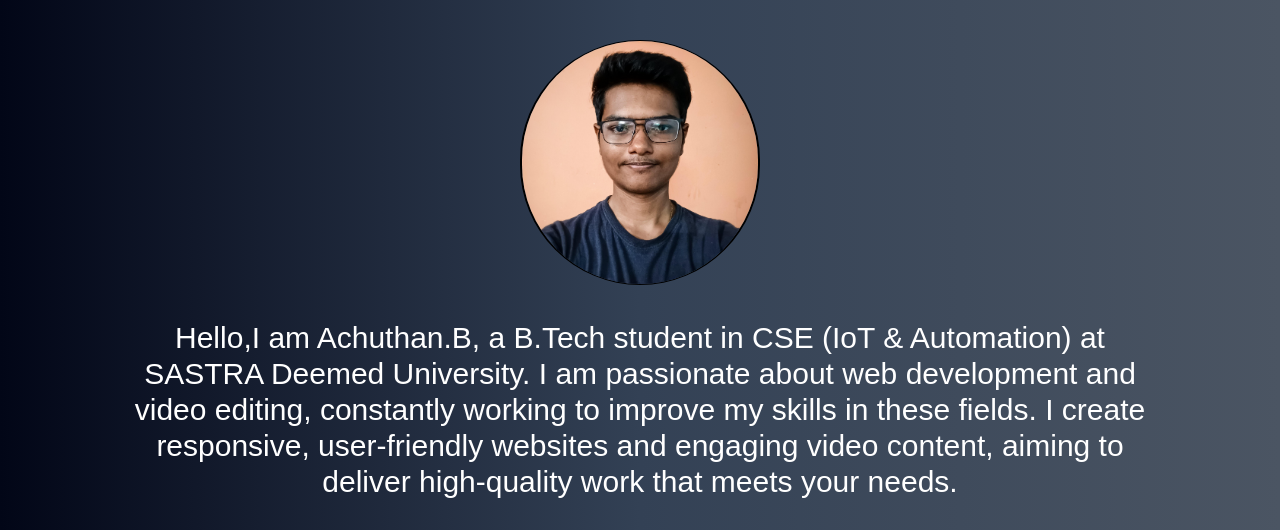
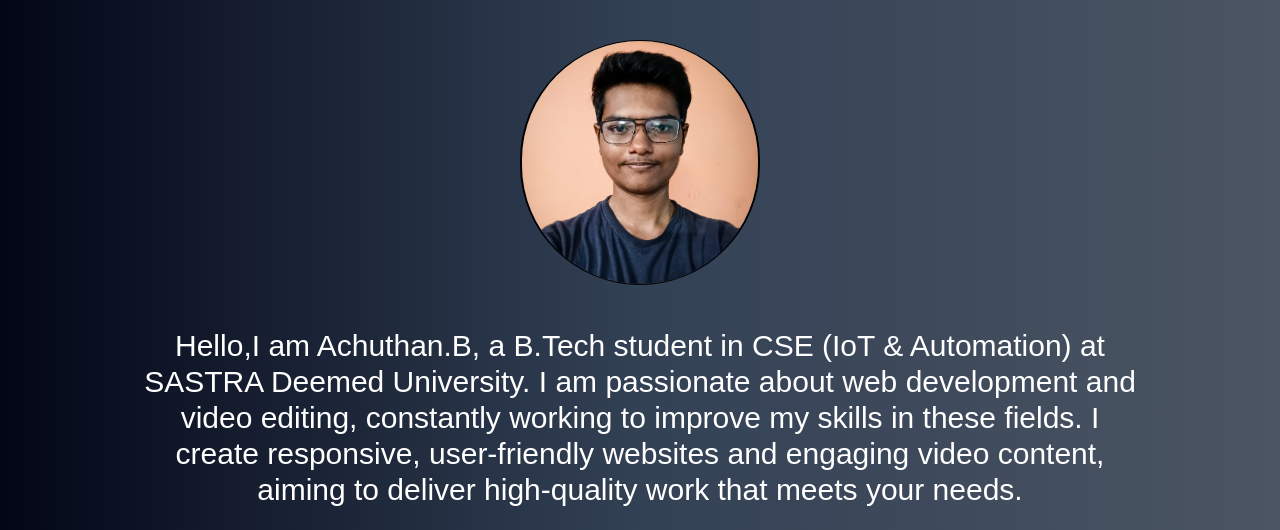
Before and after one commit to Achuthan7/Portfolio1, a plain HTML site: page about.html in a window 1280 px wide. Shown: the part 96-626 px from the top of the page. Drawn offline with nearby package versions, Linux system fonts and the light colour scheme; a web font is replaced by a local one.

Commit message:
Update about.html

```diff
--- a/about.html
+++ b/about.html
@@ -51,7 +51,7 @@
     <div class="md:h-60 md:w-60 h-36 w-36 mx-auto py-10  ">
         <img class="image-transform rounded-full border border-black border-x-2 hover:shadow-white hover:shadow-sm" src="./assets/self.jpg" alt="">
     </div>
-    <div class="text-transform text-center text-white  my-20 text-2xl md:mx-32 md:text-3xl lg:text-3xl font-Edu hover:shadow-white">
+    <div class="text-transform text-center text-white p-2  my-20 text-2xl md:mx-32 md:text-3xl lg:text-3xl font-Edu hover:shadow-white">
         <p>
             Hello,I am Achuthan.B, a B.Tech student in CSE (IoT & Automation) at SASTRA Deemed University. I am passionate about web development and video editing, constantly working to improve my skills in these fields.
 
```
